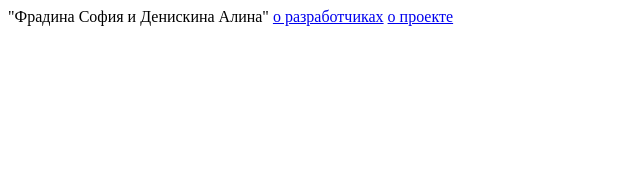
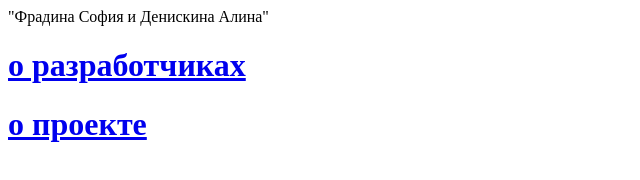
Before and after one commit to student10005/my_site, a plain HTML site: page index.html in a window 1280 px wide. Shown: the whole page, without its empty margins (0-640 px from the left). Drawn offline with Linux system fonts and the light colour scheme.

Commit message:
Update index.html

```diff
--- a/index.html
+++ b/index.html
@@ -3,7 +3,7 @@
 <html>
   <body>
     <h>"Фрадина София и Денискина Алина"<h>
-    <a href ="orazrabotchikah.html">о разработчиках</a>
-    <a href ="oproekte.html">о проекте</a>
+    <h1><a href ="orazrabotchikah.html">о разработчиках</a></h1>
+    <h1><a href ="oproekte.html">о проекте</a></h1>
   </body>
 </html>
```
